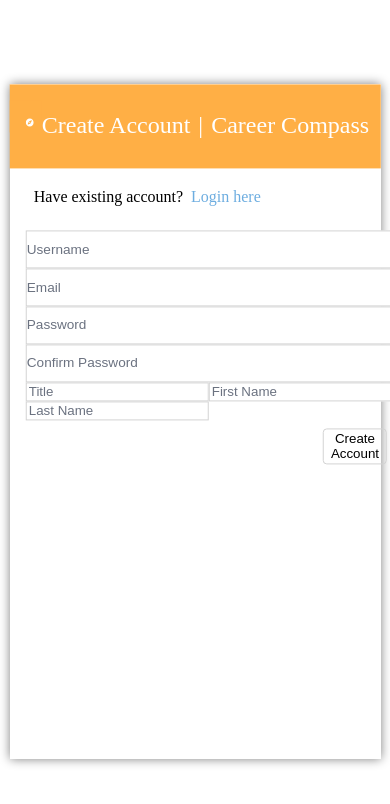
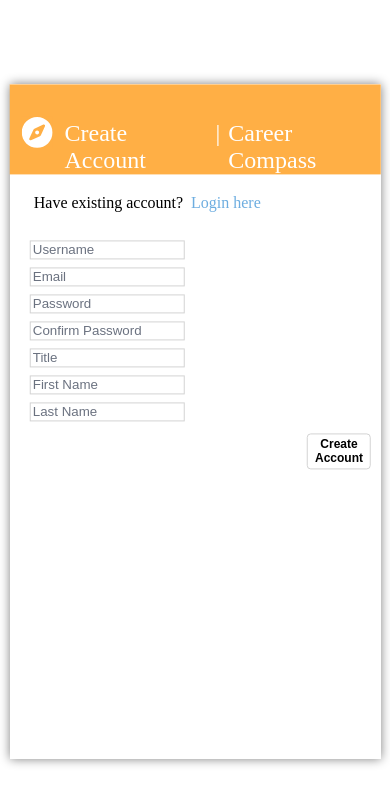
Before and after one commit to rpet064/career_compass, a Next.js app: page /create-account in a window 390 px wide. Shown: the top 804 px of the page. Built offline with nearby package versions, Linux system fonts and the light colour scheme.

Commit message:
Enhance signup page layout
Enable responsive design on signup page
Remove unused global styles
Implement orange background

```diff
--- a/app/customComponents/Footer.tsx
+++ b/app/customComponents/Footer.tsx
@@ -4,7 +4,7 @@
 
 const Navbar = () => {
     return (
-        <div className={`${styles.footer} ${colour.lightGrayBoxShadow} ${colour.orangeBackground}`}>
+        <div className={`${styles.footer} ${colour.lightGrayBoxShadow} ${colour.whiteBackground}`}>
             <a href="https://github.com/rpet064" target="_blank" rel="noopener noreferrer">
                 <FiGithub title="Github" />
             </a>
--- a/app/customComponents/Navbar.tsx
+++ b/app/customComponents/Navbar.tsx
@@ -27,7 +27,7 @@
    }
 
    return (
-      <div className={`${styles.navbar} ${colour.lightGrayBoxShadow} ${colour.orangeBackground}`}>
+      <div className={`${styles.navbar} ${colour.lightGrayBoxShadow} ${colour.whiteBackground}`}>
          <div>
             <button onClick={() => navigateUser("home")}>
             <FiCompass /> <span className={styles.logoText}>Career Compass</span></button>
--- a/app/customComponents/loginComponents/AuthHeader.tsx
+++ b/app/customComponents/loginComponents/AuthHeader.tsx
@@ -4,8 +4,8 @@
 
 const AuthHeader = () => {
     return(
-        <div className={`${styles.header} ${colour.orangeBackground}`}>
-        <FaCompass className={colour.whiteFont} />
+        <div className={`${styles.header} ${colour.whiteBackground}`}>
+        <FaCompass className={`${colour.whiteFont}`} />
         <span>Sign In</span>
         <span>|</span> <span>Career Compass</span>
      </div>
--- a/app/customComponents/signupComponents/SignupHeader.tsx
+++ b/app/customComponents/signupComponents/SignupHeader.tsx
@@ -5,7 +5,7 @@
 
 const SignupHeader = () => {
     return(
-        <div className={`${signup.newAccountHeader} ${auth.newAccountHeader} ${colour.orangeBackground}`}>
+        <div className={`${signup.newAccountHeader} ${auth.newAccountHeader} ${colour.whiteBackground}`}>
         <FaCompass className={colour.whiteFont} />
         <span>Create Account</span>
         <span>|</span> <span>Career Compass</span>
--- a/app/styles/auth.module.css
+++ b/app/styles/auth.module.css
@@ -21,14 +21,12 @@
 }
 
  .header svg, .newAccountHeader svg{
-    padding-right: 0.5rem;
-    padding-left: 1rem;
-    padding-top: 0.75rem;
+    margin: 1rem 0.75rem 0.75rem 0.75rem;
 }
 
  .header span, .newAccountHeader span{
     font-size: 1.75rem;
-    padding-top: 0.75rem;
+    padding-top: 1rem;
 }
 
  .header > span:nth-child(3), .newAccountHeader > span:nth-child(3) {
@@ -63,6 +61,23 @@
 
 .authenticationLabel{
     text-align: left;
+    color: orangered;
+    font-size: 0.9rem;
+}
+
+.errorMessagesContainer{
+    display: flex;
+    flex-direction: column;
+    display: inline-flex;
+    width: 100%;
+    margin-top: 1rem;
+    margin-left: 0.5rem;
+}
+
+.authButton{
+    font-size: 0.75rem;
+    font-weight: bold;
+    margin-right: 1rem;
 }
 
 /* footer */
@@ -96,9 +111,6 @@
 
     .header span, .newAccountHeader span{
         font-size: 1.5rem !important;
-    }
-
-    .header svg{
-        padding-left: 1.5rem;
+        margin-top: 0.25rem;
     }
 }
--- a/app/styles/colour.module.css
+++ b/app/styles/colour.module.css
@@ -7,6 +7,11 @@
 }
 
 .orangeBackground{
+    background-color: white;
+    color: #FFAF45;
+}
+
+.whiteBackground{
     background-color: #FFAF45;
     color: white;
 }
--- a/app/styles/global.module.css
+++ b/app/styles/global.module.css
@@ -5,27 +5,6 @@
     justify-content: center;
     margin: 1rem auto;
     flex-direction: column;
-}
-
-.oneThirdWidthInputContainer{
-    width: 33%;
-}
-
-.halfWidthInputContainer{
-    width: 50%;
-}
-
-.oneThirdWidthInputContainer input, .halfWidthInputContainer input, .fullWidthInputContainer input{
-    width: 100%;
-    padding: 0.65rem 0rem;
-    font-size: 0.85rem;
-}
-
-@media screen and (max-width: 1200px){
-    .oneThirdWidthInputContainer, .halfWidthInputContainer{
-        display: block;
-        width: 100%;
-    }
 }
 
 .buttonContainer{
--- a/app/styles/signup.module.css
+++ b/app/styles/signup.module.css
@@ -24,15 +24,31 @@
     margin: 1rem;
 }
 
+.newAccountInputContainer input{
+    width: calc(33% - 1rem);
+    margin: 0.25rem;
+}
+
 @media screen and (max-width: 1200px){
+
     .newAccountContainer{
         top: 50vh !important;
         height: 80vh !important;
+        width: 95vw;
+    }
+
+    .newAccountInputContainer input{
+        width: calc(50% - 1.5rem);
     }
 }
 
 @media screen and (max-width: 768px){
+
     .newAccountContainer{
         width: 95vw;
     }
+
+    .newAccountInputContainer input{
+        width: calc(100% - 2.25rem);
+    }
 }
```
